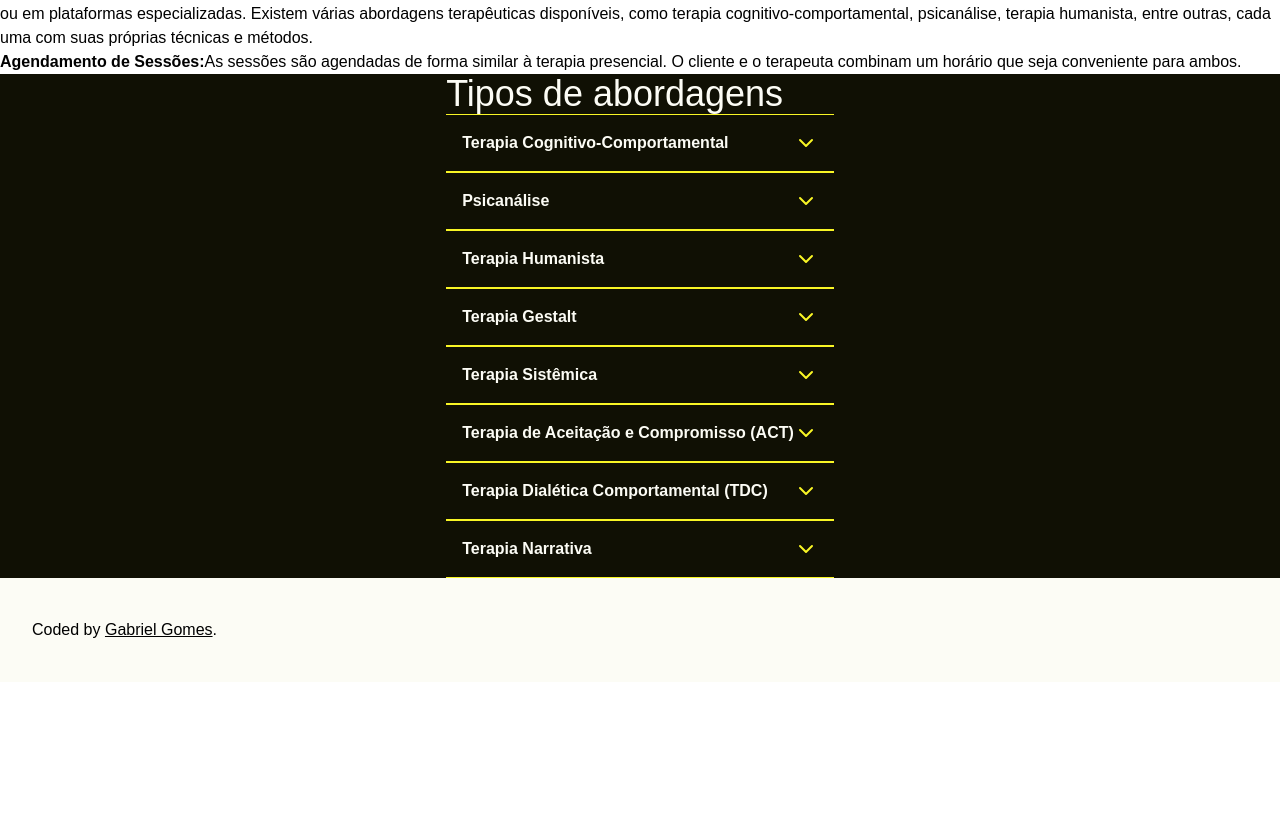
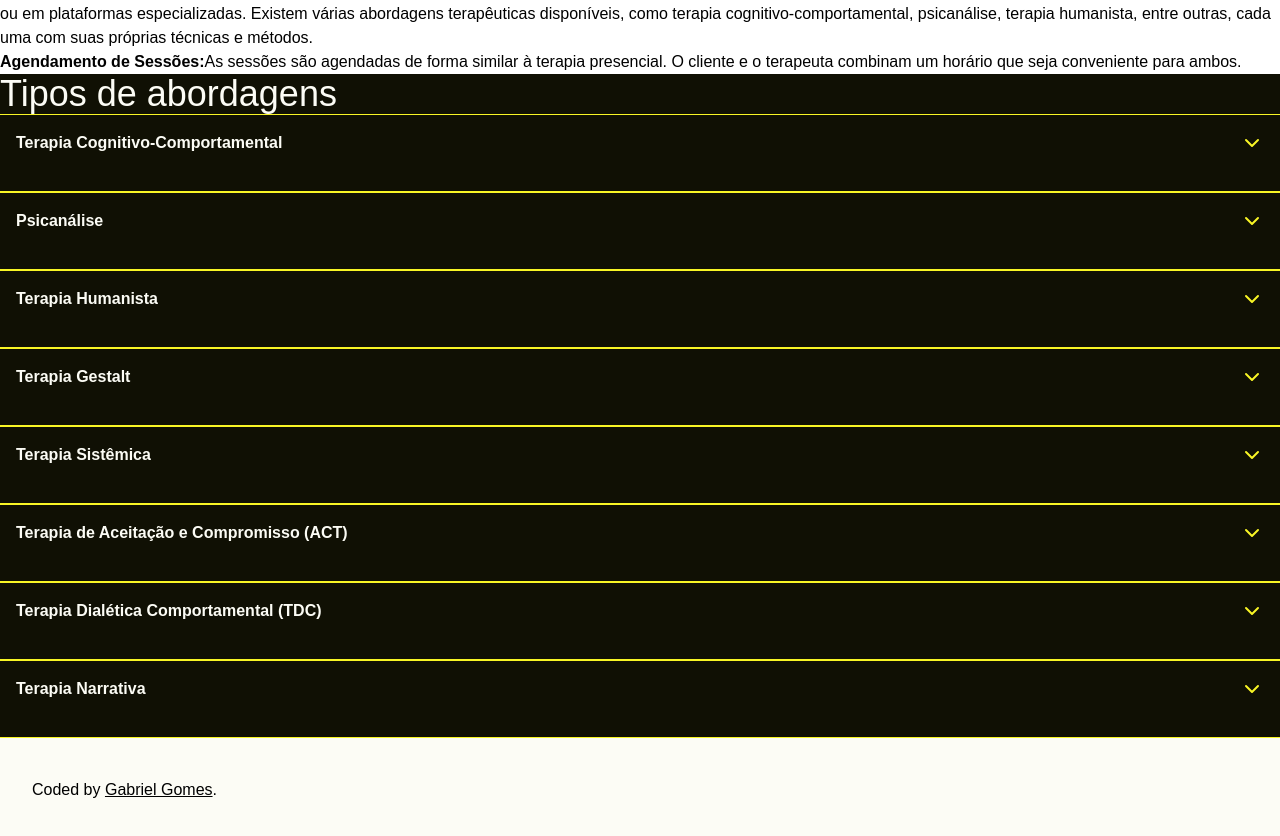
Before and after one commit to gomessgbr/maisPraTiPsyWeb, a React (Vite) app: page / in a window 1280 px wide. Shown: the part 606-1442 px from the top of the page. Before the commit the page ends 1288 px from the top, so only its background shows below. Built offline with nearby package versions, Linux system fonts and the light colour scheme; a web font is replaced by a local one.

Commit message:
refactor: change width accordion

```diff
--- a/src/components/Accordion.jsx
+++ b/src/components/Accordion.jsx
@@ -1,6 +1,6 @@
 import { useState } from "react";
-import chevronUp from '/images/chevron-up.svg'
-import chevronDown from '/images/chevron-down.svg'
+import chevronUp from "/images/chevron-up.svg";
+import chevronDown from "/images/chevron-down.svg";
 
 export function Accordion({ title, description }) {
   const [isOpen, setIsOpen] = useState(false);
@@ -9,28 +9,28 @@ export function Accordion({ title, description }) {
     setIsOpen(!isOpen);
   };
   return (
-    <>
-      <div className="border-y border-primary max-w-5xl ">
+    <div className="w-full max-w-full border-y border-primary  overflow-hidden">
       <button
-          className=" flex items-center w-full p-4 font-semibold text-left rounded-t-md transition-all ease-in-out focus:outline-none"
+        className="flex  items-center min-w-full p-4 font-semibold text-left rounded-t-md transition-all ease-in-out focus:outline-none"
         onClick={toggleAccordion}
       >
         <span className="text-white font-montserratBold">{title}</span>
         <img
-            className={`ml-auto text-xs transition-transform duration-300`}
-            src={isOpen ? chevronUp : chevronDown }
+          className={`ml-auto text-xs transition-transform duration-300 ${
+            isOpen ? "rotate-180" : ""
+          }`}
+          src={isOpen ? chevronUp : chevronDown}
         />
       </button>
       <div
-          className={`p-2.5 overflow-hidden transition-max-height duration-300 ease-in-out ${
-            isOpen ? "grid" : "hidden"
+        className={`  p-2.5 transition-all duration-300 ease-in-out  ${
+          isOpen ? "max-h-screen" : "max-h-0"
         }`}
       >
-          <div className="p-4 text-sm leading-normal text-white font-montserrat">
+        <p className="p-4 text-sm leading-normal text-white font-montserrat">
           {description}
+        </p>
       </div>
     </div>
-      </div>
-    </>
   );
 }
```
Lines whose indentation alone changed are shown as unchanged.
